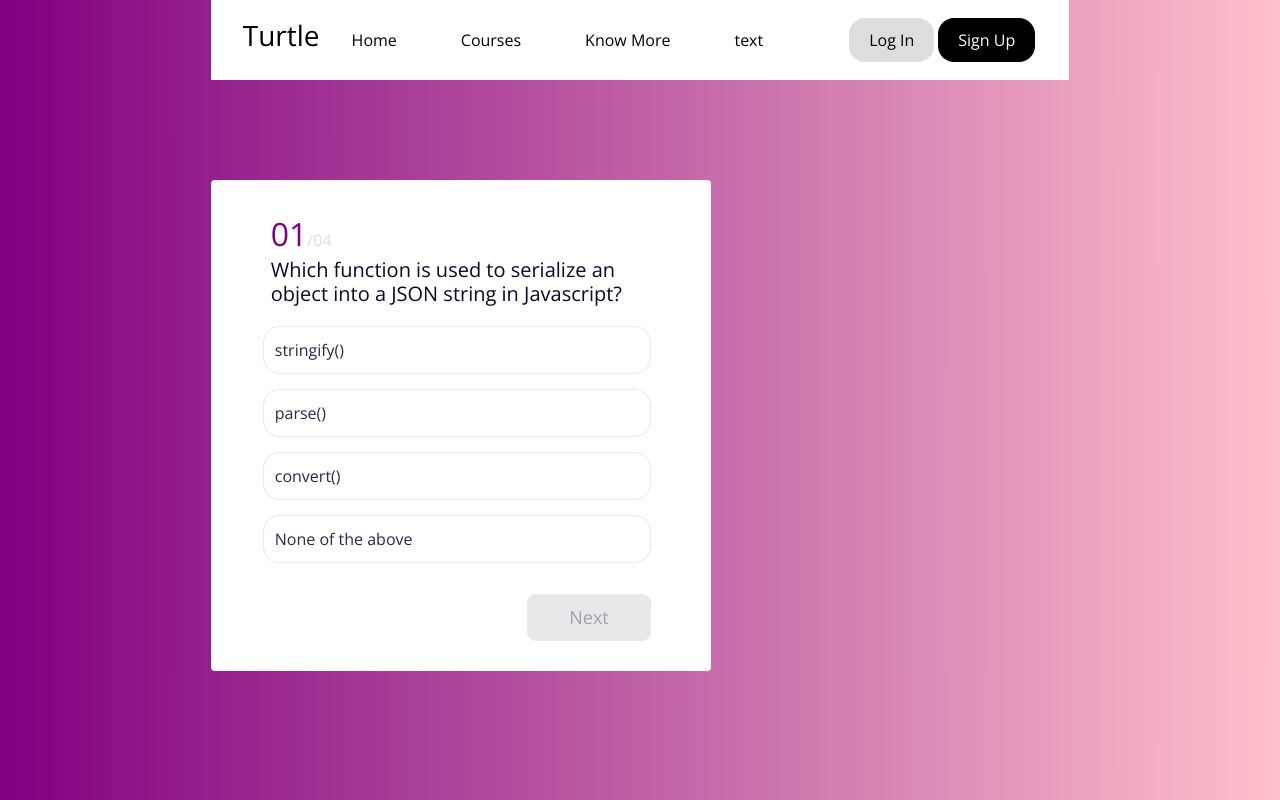
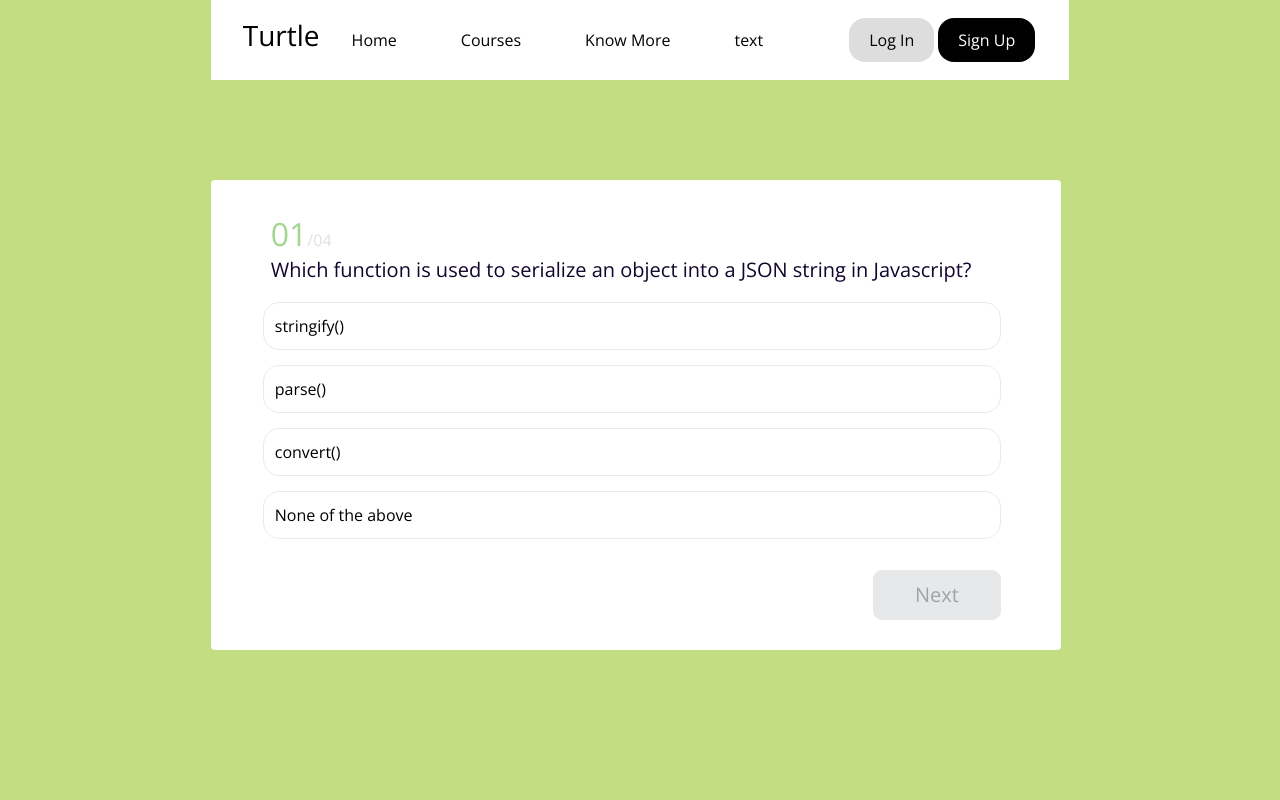
Before and after one commit to yuvraj-0777/AliveStars, a React (Create React App) app in the folder ssportal/: page / in a window 1280 px wide. Both pictures are taken after a click on the button "TEST YOURSELF NOW!!". Built offline with nearby package versions, Linux system fonts and the light colour scheme; the HTML template or start-up script is replaced by a standard one; a web font is replaced by a local one.

Commit message:
style changes

```diff
--- a/ssportal/src/styles/main.css
+++ b/ssportal/src/styles/main.css
@@ -122,7 +122,7 @@ header .nav-btn{
 
 main {
     height:200vh;
-    width:100%;
+    width:200vh;
     text-align: center;
     border: 5rem;
     font-family: 'Cuprum', sans-serif;
--- a/ssportal/src/styles/quiz.css
+++ b/ssportal/src/styles/quiz.css
@@ -2,7 +2,7 @@
 
 body {
   font-family: 'Anek Malayalam', sans-serif;
-  background: linear-gradient(90.04deg, #800080 0.03%, #ffc0cb 99.96%);
+  background-color:#c3dd83;
   color: #11052c;
   display: flex;
   justify-content: center;
@@ -11,7 +11,7 @@ body {
 }
 
 .quiz-container {
-  max-width: 500px;
+  max-width: 850px;
   min-width: 250px;
   background: #ffffff;
   border-radius: 4px;
@@ -22,7 +22,7 @@ body {
 .quiz-container .active-question-no {
   font-size: 32px;
   font-weight: 500;
-  color: #800080;
+  color: #A4D68f;
 }
 
 .quiz-container .total-question {
@@ -45,7 +45,7 @@ body {
 .quiz-container ul li {
   text-decoration: none;
   list-style: none;
-  color: #2d264b;
+  color: black;
   font-size: 16px;
   background: #ffffff;
   border: 1px solid #eaeaea;
@@ -56,15 +56,16 @@ body {
 }
 
 .quiz-container ul .selected-answer {
-  background: #ffd6ff;
-  border: 1px solid #800080;
+  background: #c3dd83;
+  border: 1px solid #c3dd83;
+  text-shadow: 0px 0px 1px;
 }
 
 .quiz-container button {
-  background: linear-gradient(90.04deg, #800080 0.03%, #ffc0cb 99.96%);
+  background-color: #c3dd83;
   border-radius: 9px;
-  font-size: 18px;
-  color: #ffffff;
+  font-size: 20px;
+  color: black;
   padding: 10px 42px;
   outline: none;
   border: none;
@@ -87,14 +88,34 @@ body {
   font-size: 24px;
   letter-spacing: 1.4px;
   text-align: center;
+  box-shadow: 0px 0px 10px #A4D68f;
+  padding:5px;
+  border-radius: 30%;
+  margin-bottom: 5px;
 }
 
 .result p {
-  font-size: 16px;
+  font-size: 18px;
   font-weight: 500;
+  text-align: center;
+  padding:4px;
+  width: 700px;
+  border-radius: 2%;
+  box-shadow: 0px 0px 8px #C7C7C7;
 }
 
 .result p span {
-  color: #800080;
-  font-size: 22px;
+  color:black;
+  font-size: 24px;
+  text-align: center;
+  text-shadow: 0px 0px 2px #c3dd83;
 }
+.result{
+  max-height:850px;
+  max-width:850px;
+  display:flex;
+  justify-content: center;
+  align-items: center;
+  flex-direction: column;
+  gap: .5rem;
+}
```
